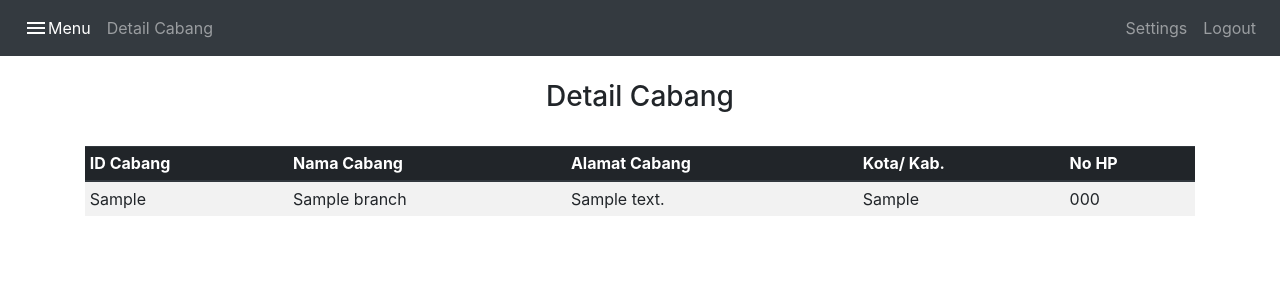
After one commit to yodialfa/django-cahaya-logistik, a Django app: a page that uses templates/base.html in a window 1280 px wide. The commit adds this page. Shown: the top 300 px of the page. Run offline with Django 4.2, Linux system fonts and the light colour scheme; tables that the repository leaves empty hold one stand-in row (values such as "Sample post"); some libraries are stand-ins or nearby versions.

Commit message:
tambah detail cabang

```diff
--- a/cahaya/urls.py
+++ b/cahaya/urls.py
@@ -1,6 +1,6 @@
 from django.contrib import admin
-from django.urls import path
-from logistik.views import cs, keuangan, laporan_harian, data_karyawan, cabang
+from django.urls import path, re_path
+from logistik.views import cs, keuangan, laporan_harian, data_karyawan, cabang, updateCabang
 from django.conf.urls.static import static
 
 
@@ -12,4 +12,5 @@ urlpatterns = [
     path('cabang/', cabang),
     path('karyawan/', data_karyawan),
     path('', data_karyawan),
+    path('cabang/detail/<slug:slug_branch>/', updateCabang)
 ]
--- a/logistik/admin.py
+++ b/logistik/admin.py
@@ -7,6 +7,11 @@ class KaryawanAdmin(admin.ModelAdmin):
     list_filter = ['jabatan']
     list_per_page = 10
 
+# class BranchAdmin(admin.ModelAdmin):
+#      readonly_fields = ['slug_branch',
+#                         'id_branch',
+#                         'nama_branch']
+
 admin.site.register(Branch)
 admin.site.register(Agen)
 admin.site.register(Karyawan, KaryawanAdmin)
--- a/logistik/models.py
+++ b/logistik/models.py
@@ -20,19 +20,19 @@ class Branch(models.Model):
   id_branch = models.CharField(max_length=10, blank=True, null=True)
   nama_branch = models.CharField(max_length=20)
   alamat_branch = models.TextField(max_length=100)
-  alamat_singkat_branch = models.CharField(max_length=20)
+  kota = models.CharField(max_length=20)
   no_telp_branch = models.CharField(max_length=20)
   slug_branch = models.SlugField(blank=True,editable=False)
 
 
   def save(self):
-    self.slug_branch = slugify(self.id_branch)
+    self.slug_branch = slugify(self.id)
     super(Branch, self).save()
 
   def __str__(self):
     # template = '{0.nama_branch}'
-    return "{}. {}".format(self.id_branch, self.nama_branch)
-
+    return self.nama_branch
+  # "{}. {}".format(self.id_branch, self.nama_branch)
 
 
 class Agen(models.Model):
--- a/logistik/templates/cs.html
+++ b/logistik/templates/cs.html
@@ -1,9 +1,6 @@
 {% extends 'base.html' %}
 
 {% block content %}
-    <center>
-        <h1>Customer Service</h1>
-    </center>
     {{ id_agen }}
     {{ id_karyawan }}
     {{ nama_karyawan }}
--- /dev/null
+++ b/logistik/templates/detail_cabang.html
@@ -0,0 +1,32 @@
+{% extends 'base.html' %}
+
+{% block content %}
+<br>
+<table class="table table-striped table-hover table-sm">
+    <thead class="thead-dark">
+
+        <th>ID Cabang</th>
+        <th>Nama Cabang</th>
+        <th>Alamat Cabang</th>
+        <th>Kota/ Kab.</th>
+        <th>No HP</th>
+
+    </thead>
+
+        <tr>
+            <td>
+                {{ Cabangs.id_branch }}
+            </td>
+            <td>
+
+                {{ Cabangs.nama_branch }}
+
+            </td>
+            <td>{{ Cabangs.alamat_branch }}</td>
+            <td>{{ Cabangs.kota }}</td>
+            <td>{{ Cabangs.no_telp_branch }}</td>
+        </tr>
+
+
+</table>
+{% endblock %}
--- a/logistik/views.py
+++ b/logistik/views.py
@@ -1,4 +1,4 @@
-from django.shortcuts import render
+from django.shortcuts import render, get_object_or_404
 from .models import Karyawan, Branch
 # from django.http import HttpResponse
 
@@ -59,3 +59,17 @@ def cabang(request):
 
     }
     return render(request, 'cabang.html', cabs)
+
+def updateCabang(request,slug_branch):
+#    //query ambil data Karyawan
+    # Cabangs = Branch.objects.get(Branch__slug = slug_branch)
+    Cabangs = Branch.objects.get( slug_branch=slug_branch)
+    print(Cabangs)
+    print(request)
+    cabs = {
+        'title' : 'Detail Cabang',
+        'headings' : 'Detail Cabang',
+        'Cabangs' : Cabangs,
+    }
+    return  render(request, 'detail_cabang.html', cabs)
+#
--- a/templates/base.html
+++ b/templates/base.html
@@ -16,6 +16,11 @@
         <!-- endnavbar -->
 
         <div id="main-content" class="container">
+            <br>
+            <center>
+                <h3>{{ title }}</h3>
+            </center>
+
             {% block content %}
             {% endblock %}
         </div>
--- a/templates/sidebar.html
+++ b/templates/sidebar.html
@@ -9,7 +9,7 @@
             <a href="/cs">CS Input</a>
         </li>
         <li>
-            <a href="/karyawan">Kryawan</a>
+            <a href="/karyawan">Karyawan</a>
         </li>
         <li>
             <a href="/cabang">Cabang</a>
```
Also changed, not shown: logistik/templates/cabang.html (+13 -3 lines), logistik/migrations/0008_rename_alamat_singkat_branch_branch_kota.py (added).
